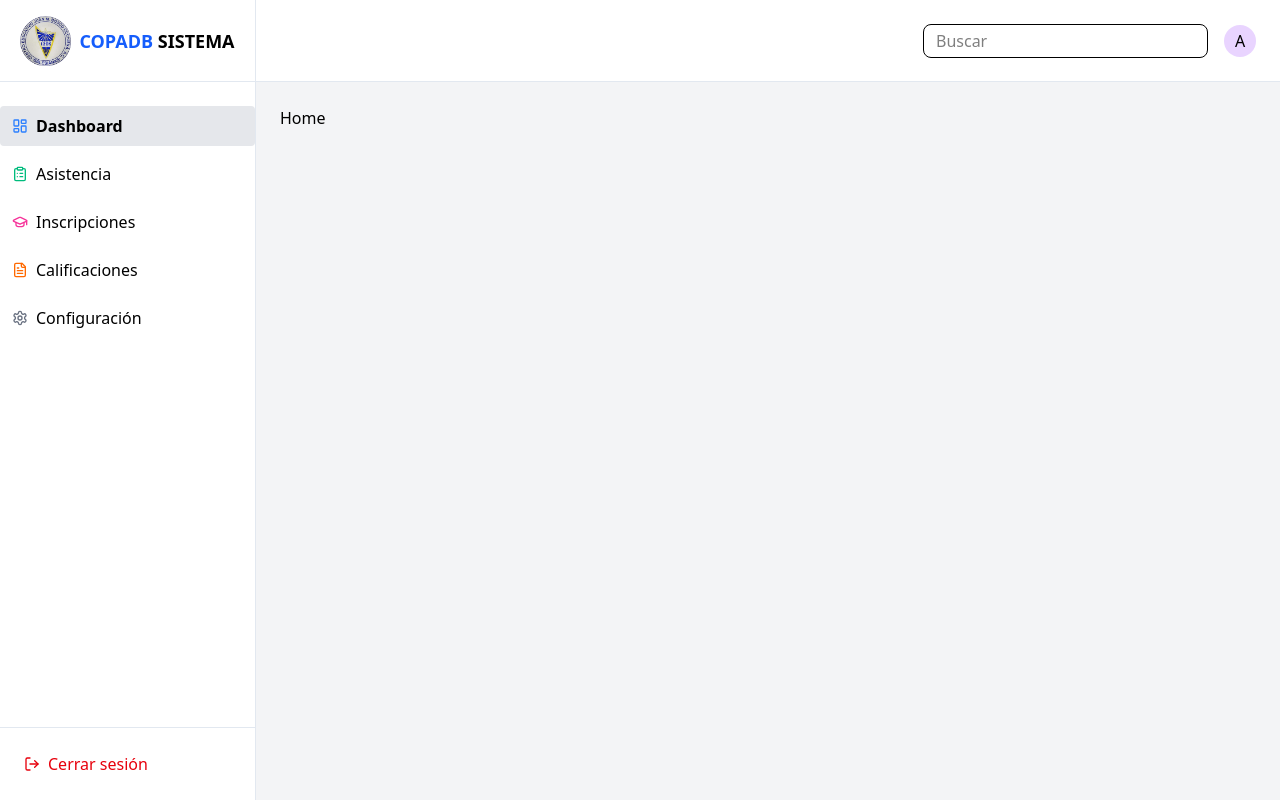
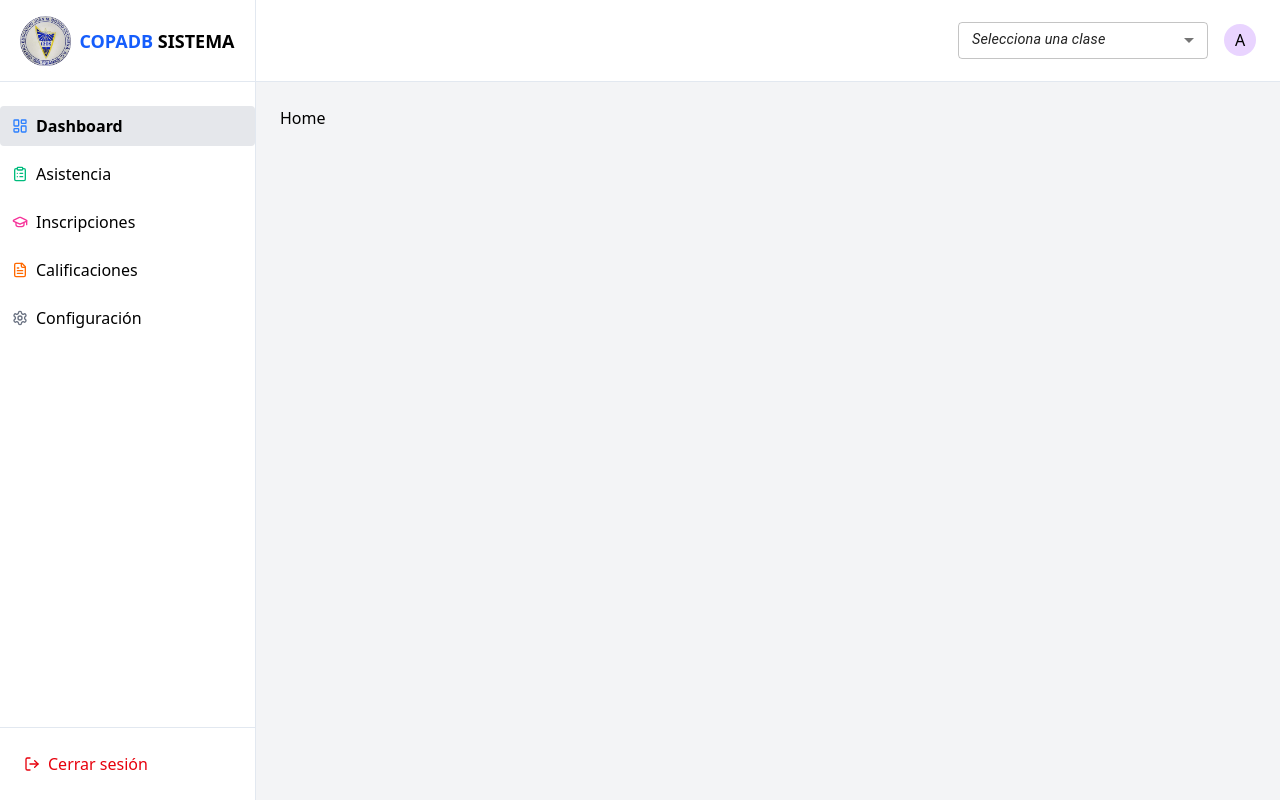
Before and after one commit to bernardolira231/COPADB, a React (Vite) app in the folder frontend/: page /Home in a window 1280 px wide. Built offline with nearby package versions, Linux system fonts and the light colour scheme; sample sign-in values are in the browser's storage.

Commit message:
Agregar componente Select para seleccionar clases en el encabezado

```diff
--- a/frontend/src/components/Layout/components/Header/Header.tsx
+++ b/frontend/src/components/Layout/components/Header/Header.tsx
@@ -1,19 +1,12 @@
+import SelectComponent from "../Select";
+
 const Header = () => {
   return (
     <header className="h-[82px] bg-white border-b border-border-color flex items-center px-6">
       <div className="flex-1"></div>
 
       <div className="flex items-center gap-4">
-        <div className="relative">
-          <input
-            type="text"
-            placeholder="Buscar"
-            className="border rounded-lg pl-3 pr-10 py-1"
-          />
-          {/* <FaSearch className="absolute right-3 top-1/2 transform -translate-y-1/2 text-gray-400" /> */}
-        </div>
-
-        {/* <FaBell className="text-gray-600 cursor-pointer" /> */}
+        <SelectComponent />
 
         <div className="w-8 h-8 bg-purple-200 rounded-full flex items-center justify-center cursor-pointer">
           A {/* Aquí puedes poner inicial o imagen de perfil */}
--- /dev/null
+++ b/frontend/src/components/Layout/components/Select/Select.tsx
@@ -0,0 +1,42 @@
+import {
+  FormControl,
+  Select,
+  OutlinedInput,
+  MenuItem,
+  SelectChangeEvent,
+} from "@mui/material";
+import { useState } from "react";
+import useSx from "./sx";
+
+const SelectComponent: React.FC = () => {
+  const clases: string[] = ["Primero A", "Segundo B", "Tercero A"];
+  const [selectedClass, setSelectedClass] = useState<string>("");
+  const sx = useSx();
+
+  const handleChange = (event: SelectChangeEvent<string>) => {
+    setSelectedClass(event.target.value as string);
+  };
+
+  return (
+    <FormControl sx={sx.root} size="small">
+      <Select
+        value={selectedClass}
+        onChange={handleChange}
+        displayEmpty
+        input={<OutlinedInput />}
+        sx={sx.select}
+      >
+        <MenuItem value="" disabled>
+          <em>Selecciona una clase</em>
+        </MenuItem>
+        {clases.map((clase, index) => (
+          <MenuItem key={index} value={clase}>
+            {clase}
+          </MenuItem>
+        ))}
+      </Select>
+    </FormControl>
+  );
+};
+
+export default SelectComponent;
--- /dev/null
+++ b/frontend/src/components/Layout/components/Select/index.ts
@@ -0,0 +1,3 @@
+import SelectComponent from "./Select";
+
+export default SelectComponent;
--- /dev/null
+++ b/frontend/src/components/Layout/components/Select/sx.ts
@@ -0,0 +1,13 @@
+const useSx = () => ({
+  root: {
+    minWidth: 250,
+    backgroundColor: "white",
+    borderRadius: 1,
+  },
+
+  select: {
+    fontSize: "0.9rem",
+  },
+});
+
+export default useSx;
```
